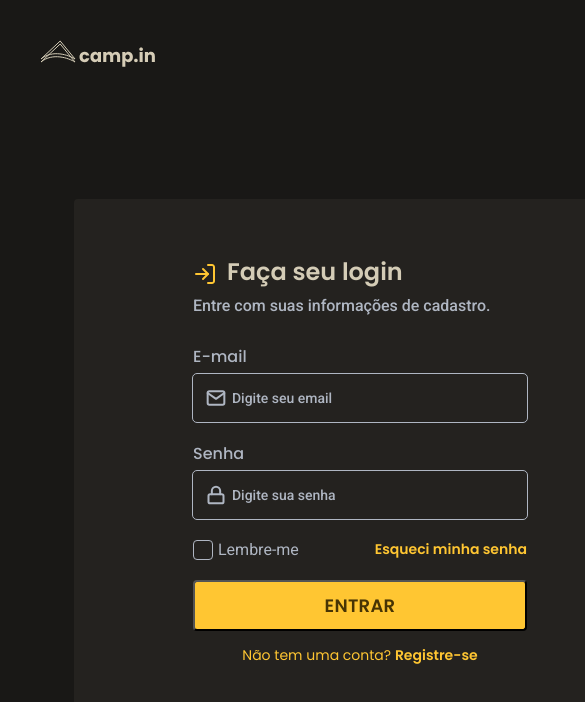
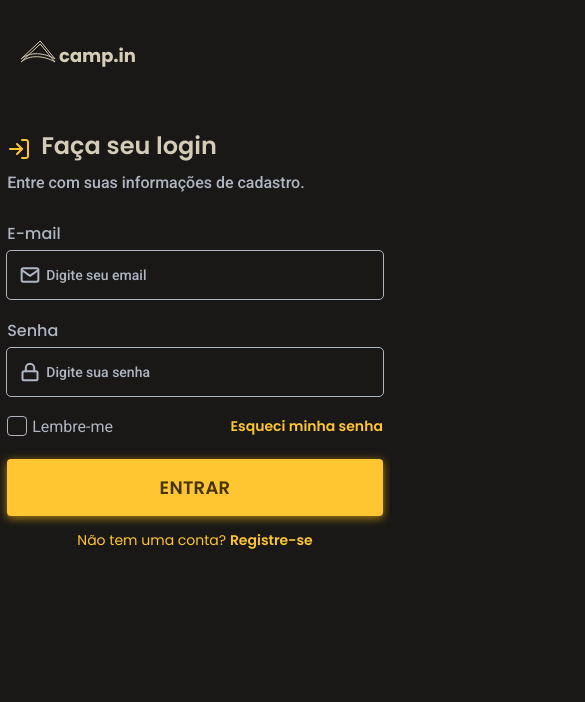
Before and after one commit to OYERA1/Login-Form, a plain HTML site: page index.html in a window 390 px wide. Shown: the top 702 px of the page, 585 px wide, since content can reach past the window. Drawn offline with Linux system fonts and the light colour scheme; grey boxes are pictures that could not be loaded.

Commit message:
quase commit final

```diff
--- a/index.html
+++ b/index.html
@@ -13,6 +13,7 @@
         <header>
           <img src="./assets/logo.svg" alt="Logo" />
         </header>
+        <div class="center">
           <div class="card">
             <form action="">
               <div class="form_header">
@@ -66,16 +67,18 @@
                 </div>
                 <a href="#" class="senha">Esqueci minha senha</a>
               </div>
-            <button type="submit" class="form_button">ENTRAR</button>
+              <button type="button" class="form_button">ENTRAR</button>
               <div class="fim">
                 <p>
-                Não tem uma conta? <strong><a href="#">Registre-se</a></strong>
+                  Não tem uma conta?
+                  <strong><a href="#">Registre-se</a></strong>
                 </p>
               </div>
             </form>
           </div>
         </div>
-      <div class="right"></div>
+      </div>
+      <aside class="right"></aside>
     </div>
   </body>
 </html>
--- a/index2.html
+++ /dev/null
@@ -1,15 +0,0 @@
-<!DOCTYPE html>
-<html lang="en">
-  <head>
-    <meta charset="UTF-8" />
-    <meta http-equiv="X-UA-Compatible" content="IE=edge" />
-    <meta name="viewport" content="width=device-width, initial-scale=1.0" />
-    <link rel="stylesheet" href="style2.css" />
-    <title>Document</title>
-  </head>
-  <body>
-
-    <input type="checkbox" id="myCheckbox">
-    <label for="myCheckbox">Checkbox</label>
-  </body>
-</html>
--- a/style.css
+++ b/style.css
@@ -6,6 +6,7 @@
   --background: #191816;
   --form-background: #24221f;
   --primary-color: #ffc632;
+  --primary-color-300: #af8312;
   --button-color: #473404;
 }
 
@@ -23,35 +24,44 @@ body {
 }
 
 .wrapper {
+  height: 100%;
   display: flex;
-  justify-content: space-between;
+  align-items: center;
 }
 
 .left {
-  position: relative;
-  justify-content: center;
+  height: 100%;
+  width: 100%;
+  display: flex;
+  flex-direction: column;
   margin-right: 74px;
+  flex: 1;
 }
 
-.left > header {
-  margin: 2.5rem 2.5rem 7.875rem 2.5rem;
+.center {
+  display: flex;
+  justify-content: center;
+}
+
+header {
+  margin: 2.5em 2.5em 7.875em 2.5em;
 }
 
 .card {
   display: flex;
   background-color: var(--form-background);
-  margin: 0 4.625rem;
-  width: 35.75rem;
-  height: 32rem;
-  border-radius: 0.25rem;
-  padding: 3.4375rem 7.4375rem;
+  margin: 0 4.625em;
+  width: 35.75em;
+  height: 32em;
+  border-radius: 0.25em;
+  padding: 3.4375em 7.4375em;
 }
 
 .title {
   display: flex;
   align-items: center;
   justify-content: center;
-  gap: 0.625rem;
+  gap: 0.625em;
 }
 
 .title > p {
@@ -59,14 +69,14 @@ body {
   font-weight: 600;
   font-size: 24px;
   color: var(--text-title);
-  margin-bottom: 0.3125rem;
+  margin-bottom: 0.3125em;
 }
 
 .form_header {
   display: flex;
   flex-direction: column;
   align-items: start;
-  margin-bottom: 1.6875rem;
+  margin-bottom: 1.6875em;
 }
 
 .form_header > p {
@@ -81,7 +91,7 @@ body {
 /* ------------------------------  Email  --------------------------------------------- */
 
 .margin-email {
-  margin-top: 1.6875rem;
+  margin-top: 1.6875em;
 }
 
 .form_mail {
@@ -101,20 +111,20 @@ body {
   display: flex;
   align-items: center;
   justify-content: end;
-  gap: 0.3125rem;
-  padding: 0.75rem;
+  gap: 0.3125em;
+  padding: 0.75em;
   outline: 1px solid var(--text-base);
   border-radius: 4px;
   width: 100%;
   height: 100%;
-  margin-bottom: 0.3125rem;
+  margin-bottom: 0.3125em;
 }
 
 .emailImage {
   background-image: url("./assets/mail.svg");
   background-repeat: no-repeat;
-  width: 1.5rem;
-  height: 1.5rem;
+  width: 1.5em;
+  height: 1.5em;
   background-position: center;
   order: -1;
 }
@@ -163,11 +173,11 @@ body {
 /* ------------------------------  Password --------------------------------------------- */
 
 .margin-password {
-  margin-top: 1.25rem;
+  margin-top: 1.25em;
 }
 
 .form_pass {
-  margin-top: 0.3125rem;
+  margin-top: 0.3125em;
 }
 
 .formPassword {
@@ -183,20 +193,20 @@ body {
   display: flex;
   align-items: center;
   justify-content: end;
-  gap: 0.3125rem;
-  padding: 0.75rem;
+  gap: 0.3125em;
+  padding: 0.75em;
   outline: 1px solid var(--text-base);
   border-radius: 4px;
   width: 100%;
   height: 100%;
-  margin-bottom: 0.3125rem;
+  margin-bottom: 0.3125em;
 }
 
 .lockImage {
   background-image: url("./assets/lock.svg");
   background-repeat: no-repeat;
-  width: 1.5rem;
-  height: 1.5rem;
+  width: 1.5em;
+  height: 1.5em;
   background-position: center;
   order: -1;
 }
@@ -242,10 +252,10 @@ body {
   background-image: url("./assets/lock-focus.svg");
 }
 
-/* -----------------------------------Remember--------------------------------------------------------- */
+/* -----------------------------------emember--------------------------------------------------------- */
 
 .form_remember {
-  margin-top: 1.25rem;
+  margin-top: 1.25em;
   display: flex;
   justify-content: space-between;
   align-items: center;
@@ -255,7 +265,7 @@ body {
   display: flex;
   align-items: center;
   justify-content: center;
-  gap: 0.3125rem;
+  gap: 0.3125em;
 }
 
 .checkbox {
@@ -290,26 +300,43 @@ body {
 .form_button {
   background-color: var(--primary-color);
 
-
   display: flex;
   flex-direction: row;
   justify-content: center;
   align-items: center;
-  padding: 0.75rem 1.5rem;
-  width: 20.875rem;
-  height: 3.1875rem;
+  padding: 0.75em 1.5em;
+  width: 20.875em;
+  height: 3.1875em;
+  border: none;
   border-radius: 4px;
-  margin-top: 1.25rem;
+  margin-top: 1.25em;
   font-family: "Poppins";
   font-style: normal;
   font-weight: 600;
   font-size: 18px;
   line-height: 27px;
-  /* identical to box height */
   color: var(--button-color);
   letter-spacing: 0.015em;
   text-transform: uppercase;
+  transition: 0.1s ease-in-out;
+  cursor: pointer;
+  touch-action: manipulation;
+  box-shadow: 0 2px 10px #af8312;
 }
+
+.form_button:active {
+  transform:translateY(2px)
+
+}
+
+a:hover {
+  color: var(--primary-color-300);
+}
+
+.form_button:hover {
+  background-color: var(--primary-color-300);
+}
+
 
 /*-----------------------------------------*/
 .fim {
@@ -337,16 +364,50 @@ a {
   font-size: 14px;
   line-height: 21px;
   color: var(--primary-color);
+
+  transition: 0.1s ease-in-out;
 }
 
 .right {
-  position: absolute;
-  top: 0;
-  right: 0;
-  bottom: 0;
-  width: calc(100vw - 35.75rem);
+  height: 100%;
+  width: 100%;
+  align-self: stretch;
   background-image: url(./assets/side-image-2x.jpg);
-  background-size: contain;
-  background-position: right;
+  background-size: cover;
+  background-position: center;
   background-repeat: no-repeat;
+  flex: 1;
 }
+
+@media screen and (max-width: 950px) {
+  * {
+    margin: 0;
+    padding: 0;
+  }
+
+  .wrapper {
+    flex-wrap: wrap;
+    width: 100vw;
+  }
+
+  header {
+    margin: 2.5em 0 0 1.25em;
+  }
+
+  .center {
+    align-items: center;
+    justify-content: center;
+  }
+  .card {
+    margin: 0 1%;
+    background: none;
+    align-items: center;
+    justify-content: center;
+    width: 100%;
+    height: 100%;
+  }
+
+  .right {
+    display: none;
+  }
+}
```
Also changed, not shown: style2.css (deleted, +0 -15 lines), 1 other file. Lines whose indentation alone changed are shown as unchanged.
